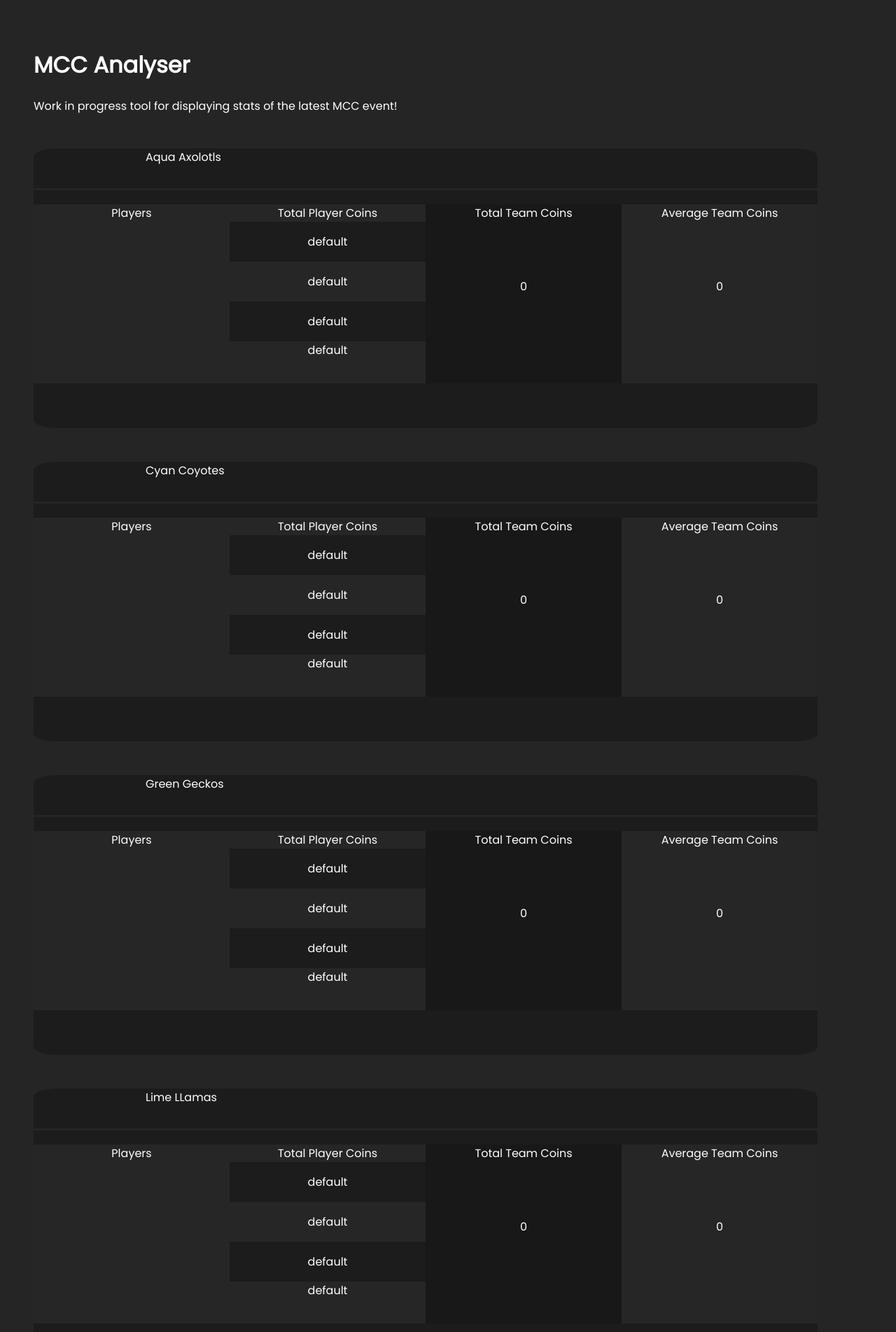
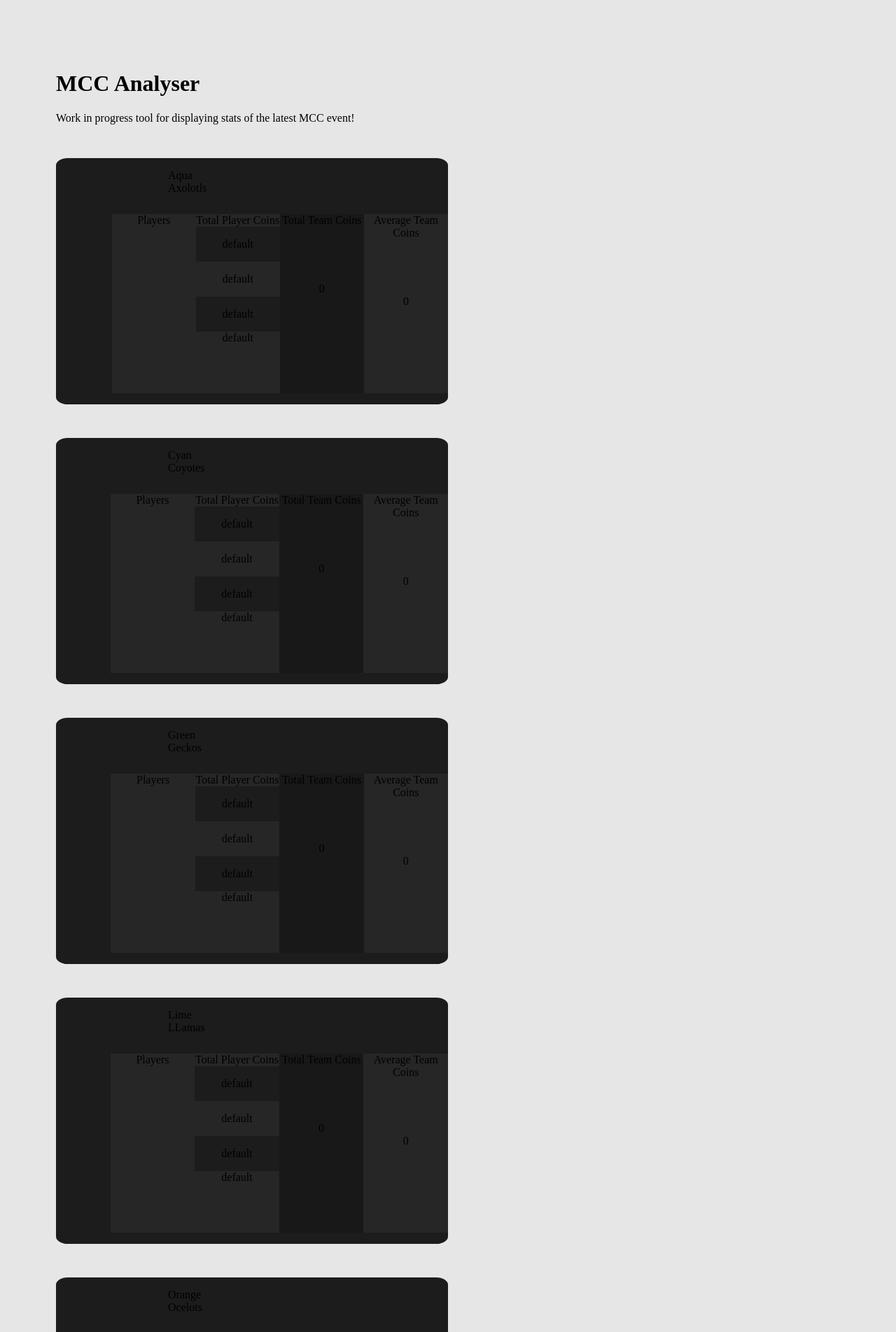
Before and after one commit to TensegrityBlockxels/mccstats, a Flask app: page / in a window 1280 px wide; the page is wider, and only the part inside the window is pictured. Shown: the top 1904 px of that part at 70% size. Run offline with Flask 2, Linux system fonts and the light colour scheme; a map, chart or similar area stays blank; parts of the project's set-up code (start-up, migrations or seed data) failed here and were passed over; some web fonts are replaced.

Commit message:
Changes to styles and hosting font locally.

```diff
--- a/static/styles/container.css
+++ b/static/styles/container.css
@@ -5,21 +5,18 @@
   flex-direction: row;
   margin-top: 3rem;
   border-radius: 3%;
-    width: 70rem;
-    height: 25rem;
+  width: clamp(25rem, 60rem, 50%);
+  height: 22rem;
 }
 div.container-header {
-    padding-top: 2rem;
-    border-bottom: 0.2rem solid var(--background-color);
-    position: absolute;
-    width: 100rem;
+  position: relative;
 }
-div.container-header>span {
+div.container-header > span {
   position: relative;
   left: 10rem;
-    bottom: 2rem;
+  top: 1rem;
 }
-div.container-header>img {
+div.container-header > img {
   position: relative;
   height: 2rem;
   width: 2rem;
--- a/static/styles/style.css
+++ b/static/styles/style.css
@@ -1,21 +1,30 @@
+@font-face {
+  font-family: Poppins;
+  src: url("{{ url_for('static',filename='styles/css-reset.css') }}");
+}
+
 :root {
-    --background-color: rgb(37, 37, 37);
+  --background-color: rgb(230, 230, 230);
   --accent-color-1: rgb(28, 28, 28);
   --accent-color-2: rgb(38, 38, 38);
   --accent-color-3: rgb(24, 24, 24);
+  --text-color: #000000;
 
   --contents-margin-top: 10rem;
   --h2-margin-bottom: 1rem;
   --h2-margin-top: 1rem;
 }
-.teams{
+
+body {
+  color: var(--text-color);
+  background-color: var(--background-color);
+  margin: clamp(0.5rem, 2rem, 4rem);
+  font-family: "Poppins";
+  padding: 3rem;
+}
+
+.teams {
   display: block;
-}
-body {
-    color: #ffff;
-    padding: 3rem;
-    font-family: "Poppins";
-    background-color: var(--background-color);
 }
 
 .cell {
--- a/static/styles/total-player-coins.css
+++ b/static/styles/total-player-coins.css
@@ -1,13 +1,11 @@
 div.total-player-coins {
-    /* background-color: brown; */
-    position: relative;
-
+  position: relative;
 }
-div.total-player-coins>p:not(:last-child){
-    padding-bottom: 1rem;
-    padding-top: 1rem;
-    position: relative;
+div.total-player-coins > p:not(:last-child) {
+  padding-bottom: 1rem;
+  padding-top: 1rem;
+  position: relative;
 }
-div.total-player-coins>p:nth-child(odd) {
-    background-color: var(--accent-color-1);
+div.total-player-coins > p:nth-child(odd) {
+  background-color: var(--accent-color-1);
 }
--- a/static/styles/total-team-coins.css
+++ b/static/styles/total-team-coins.css
@@ -1,10 +1,6 @@
 div.total-team-coins {
-    /* background-color: darkcyan; */
-    position: relative;
-
+  position: relative;
 }
-div.total-team-coins>p{
-
-    padding-top: 5rem;
-    position: relative;
+div.total-team-coins > p {
+  padding-top: 5rem;
 }
--- a/templates/tracker.html
+++ b/templates/tracker.html
@@ -5,10 +5,6 @@
     <meta http-equiv="X-UA-Compatible" content="IE=edge" />
     <meta name="viewport" content="width=device-width, initial-scale=1.0" />
     <title>MCC Analyser</title>
-    <link
-      rel="stylesheet"
-      href="https://fonts.googleapis.com/css?family=Poppins"
-    />
     <link rel= "stylesheet" type= "text/css" href= "{{ url_for('static',filename='styles/css-reset.css') }}">
     <link rel= "stylesheet" type= "text/css" href= "{{ url_for('static',filename='styles/style.css') }}">
     <link rel= "stylesheet" type= "text/css" href= "{{ url_for('static',filename='styles/container.css') }}">
@@ -25,17 +21,16 @@
   <body>
     <h1>MCC Analyser</h1>
     <span>Work in progress tool for displaying stats of the latest MCC event!</span>
-    <div class="teams" x-data="{
-      individualScores: [],
+    <div class="teams" x-data="{ //js
       async fetchIndividualScores(){
-        this.individualScores = await fetch('{{ url_for('static',filename='db/individualScores.json') }}').then(response => response.json()).then(response => response.data)
+        this.individualScores = await fetch('{{ url_for('static', filename='db/individualScores.json') }}').then(response => response.json()).then(response => response.data)
       }
     }" x-init="fetchIndividualScores()">
       {% macro teamContainer(team, label) -%}
       <div
         id="{{team}}"
         class="container"
-        x-data="{
+        x-data="{ //js
         teamData: null,
         players: [],
         individualPlayerCoins: {0: 'default', 1: 'default', 2: 'default', 3: 'default'},
@@ -48,7 +43,7 @@
         <div
           class="cell-checker1 player-list"
           x-data="{
-            async getPlayerNames() {
+            async getPlayerNames() { //js
                 let players = []
                 let teamData = await fetch('/static/db/participants{{team}}.json').then(response => response.json()).then(response => response.data)
                 for (p in teamData) {
@@ -68,7 +63,7 @@
         <div
           class="cell-checker1 cell total-player-coins"
           x-data="{
-            async getIndividualPlayerCoins() {
+            async getIndividualPlayerCoins() { //js
               let parsedIndividualScores = JSON.parse(JSON.stringify(this.individualScores))
               for (p in this.players) {
                 individualPlayerCoins[p] = parsedIndividualScores.individualScores[this.players[p]]
@@ -86,7 +81,7 @@
         <div
           class="cell-checker2 cell total-team-coins"
           x-data="{
-            sumOfTeamCoins(v){
+            sumOfTeamCoins(v){ //js
               // console.log(v)
               console.log(typeof(v))
                 let sum = 0
```
Also changed, not shown: static/styles/css-reset.css (+23 -4 lines), static/styles/player-list.css (+3 -5 lines), static/styles/team-avg.css (+5 -6 lines), 1 other file. Lines whose indentation alone changed are shown as unchanged.
